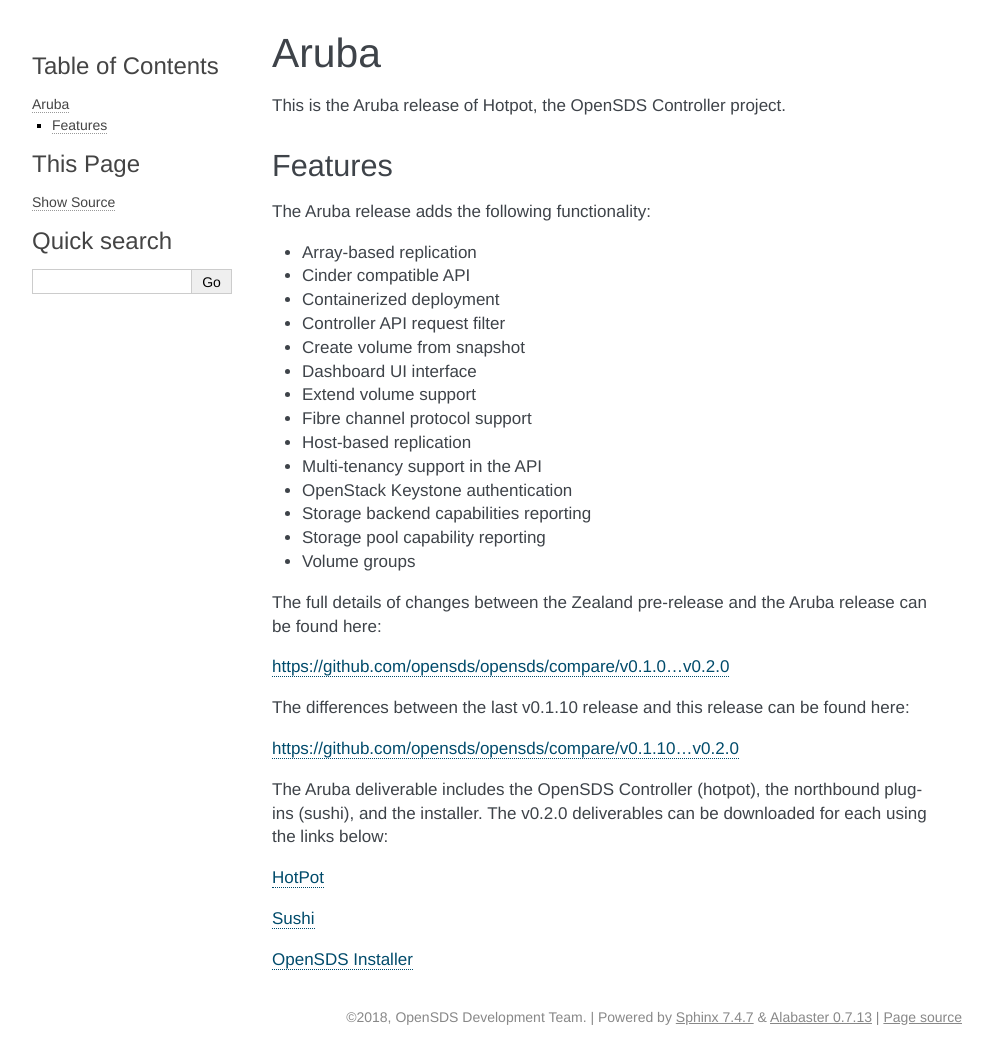
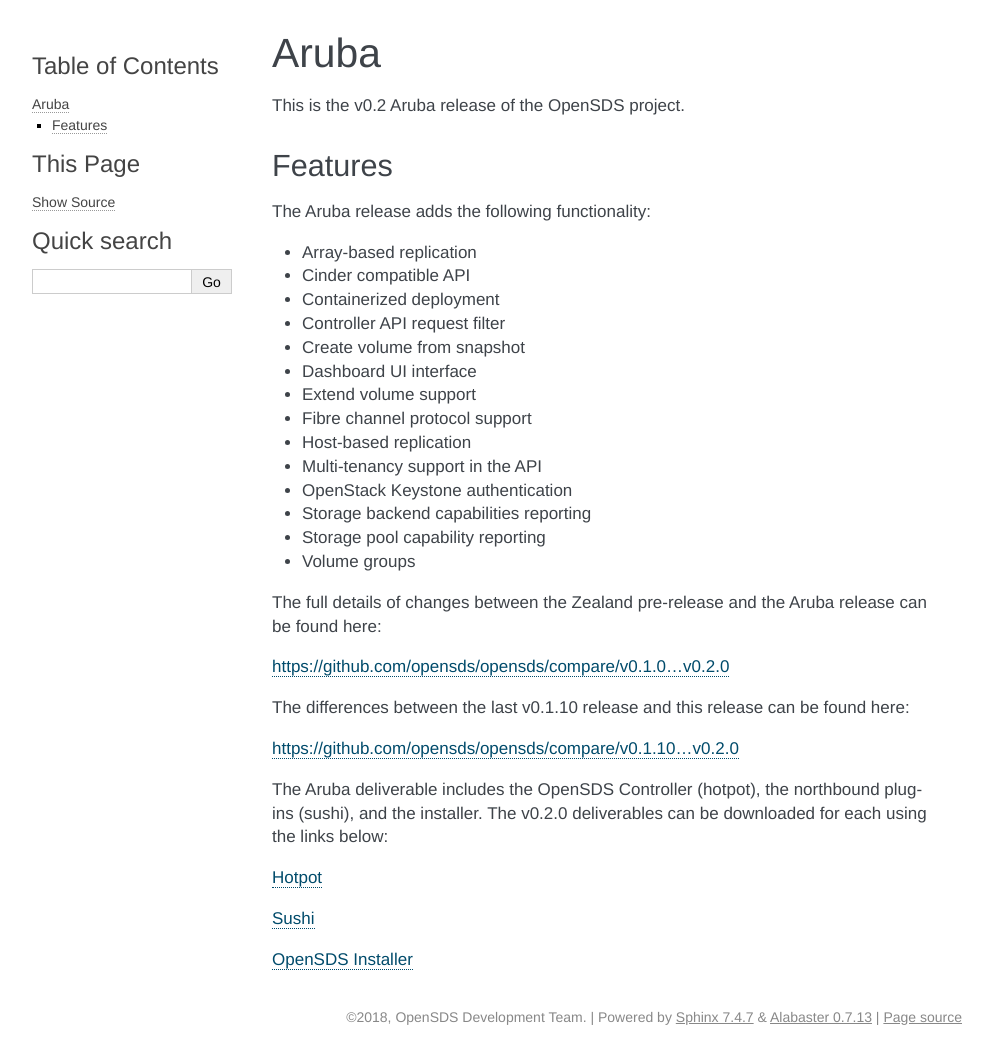
Before and after one commit to opensds/releases, a Sphinx documentation site: the page built from docs/source/aruba/index.rst, in a window 1280 px wide. Shown: the whole page, without its empty margins (148-1141 px from the left). Built offline with Sphinx 7.4.7, drawn with Linux system fonts in a browser that asks for light colours.

Commit message:
Update Aruba release information
Cleaned up the release details for Aruba.

```diff
--- a/docs/source/aruba/index.rst
+++ b/docs/source/aruba/index.rst
@@ -2,7 +2,7 @@
 Aruba
 =====
 
-This is the Aruba release of Hotpot, the OpenSDS Controller project.
+This is the v0.2 Aruba release of the OpenSDS project.
 
 Features
 --------
@@ -37,7 +37,7 @@
 plugins (sushi), and the installer. The v0.2.0 deliverables can be downloaded
 for each using the links below:
 
-`HotPot <https://github.com/opensds/opensds/releases/tag/v0.2.0>`_
+`Hotpot <https://github.com/opensds/opensds/releases/tag/v0.2.0>`_
 
 `Sushi <https://github.com/opensds/nbp/releases/tag/v0.2.0>`_
 
```
